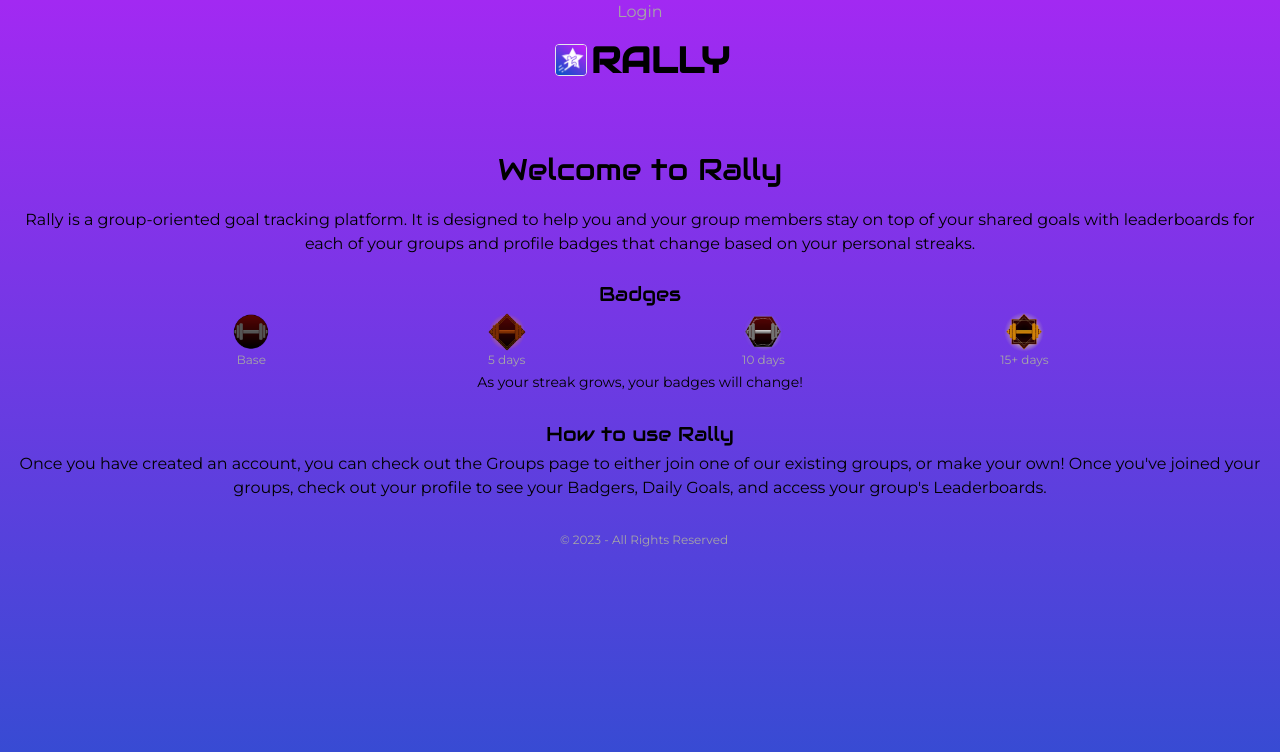
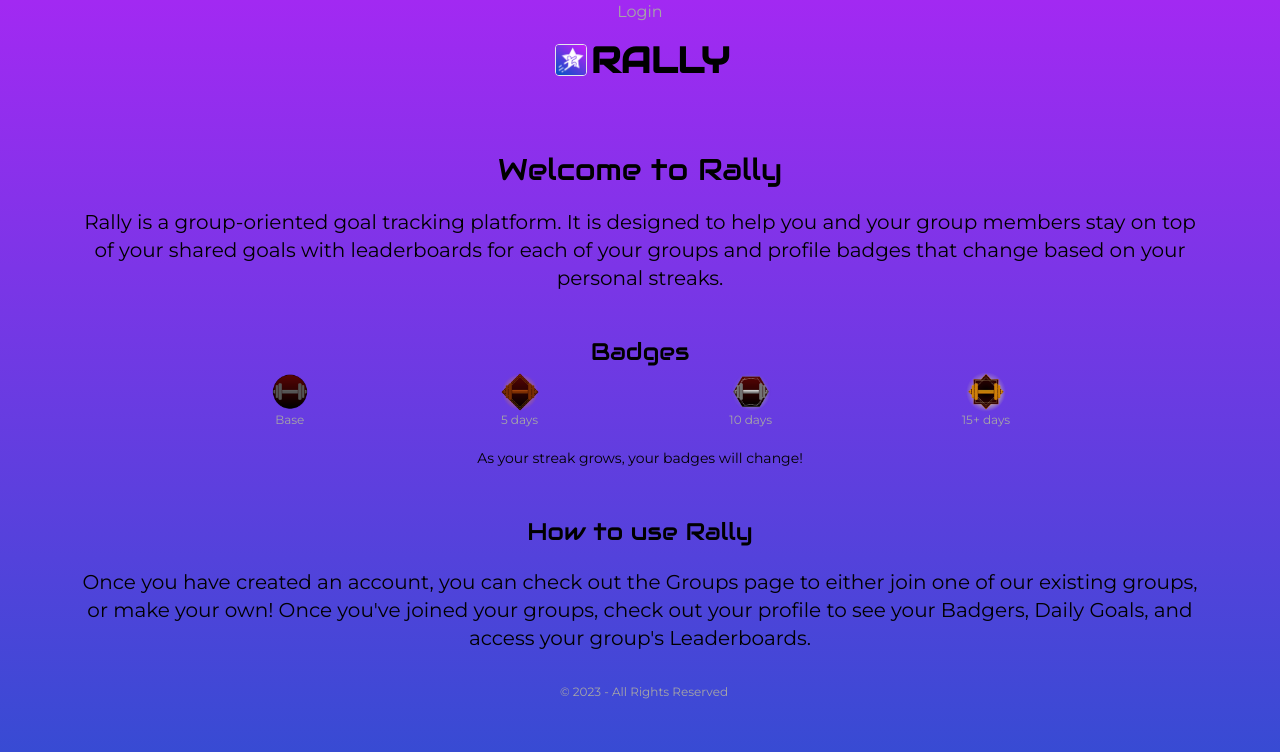
Before and after one commit to luksvrd/Rally, a React (Vite) app in the folder client/: page / in a window 1280 px wide. Shown: the top 752 px of the page. Built offline with nearby package versions, Linux system fonts and the light colour scheme.

Commit message:
Change padding and font sizes for larger screens

```diff
--- a/client/src/pages/about.jsx
+++ b/client/src/pages/about.jsx
@@ -1,15 +1,15 @@
 /* eslint-disable react/no-unescaped-entities */
 export default function About() {
   return (
-    <main className="px-4 pt-14 text-center">
+    <main className="px-4 pt-14 text-center md:px-16 md:pt-24 lg:px-20 lg:pt-14">
       <h2 className="pb-5 font-audiowide text-3xl">Welcome to Rally</h2>
-      <p className="">
+      <p className="md:text-xl">
         Rally is a group-oriented goal tracking platform. It is designed to help
         you and your group members stay on top of your shared goals with
         leaderboards for each of your groups and profile badges that change
         based on your personal streaks.
       </p>
-      <h3 className="pt-6 font-audiowide text-xl">Badges</h3>
+      <h3 className="pt-6 font-audiowide md:pt-11 md:text-2xl">Badges</h3>
       <div className="flex flex-col">
         <div className="flex justify-evenly pt-1">
           <div className="middle">
@@ -45,12 +45,14 @@ export default function About() {
             <p className="text-xs text-light-grey">15+ days</p>
           </div>
         </div>
-        <p className="py-1 text-sm">
+        <p className="py-1 text-sm md:pt-5">
           As your streak grows, your badges will change!
         </p>
       </div>
-      <h3 className="pt-6 font-audiowide text-xl">How to use Rally</h3>
-      <p className="text-middle pt-1">
+      <h3 className="pt-6 font-audiowide md:pt-11 md:text-2xl">
+        How to use Rally
+      </h3>
+      <p className="text-middle pt-1 md:text-xl lg:pt-5">
         Once you have created an account, you can check out the Groups page to
         either join one of our existing groups, or make your own! Once you've
         joined your groups, check out your profile to see your Badgers, Daily
```
